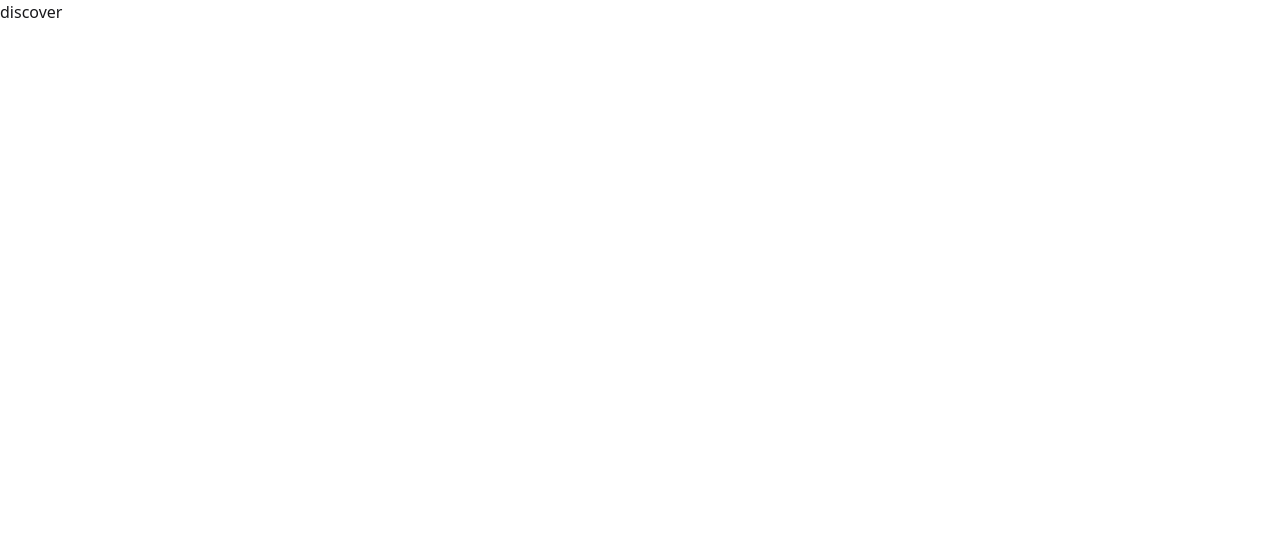
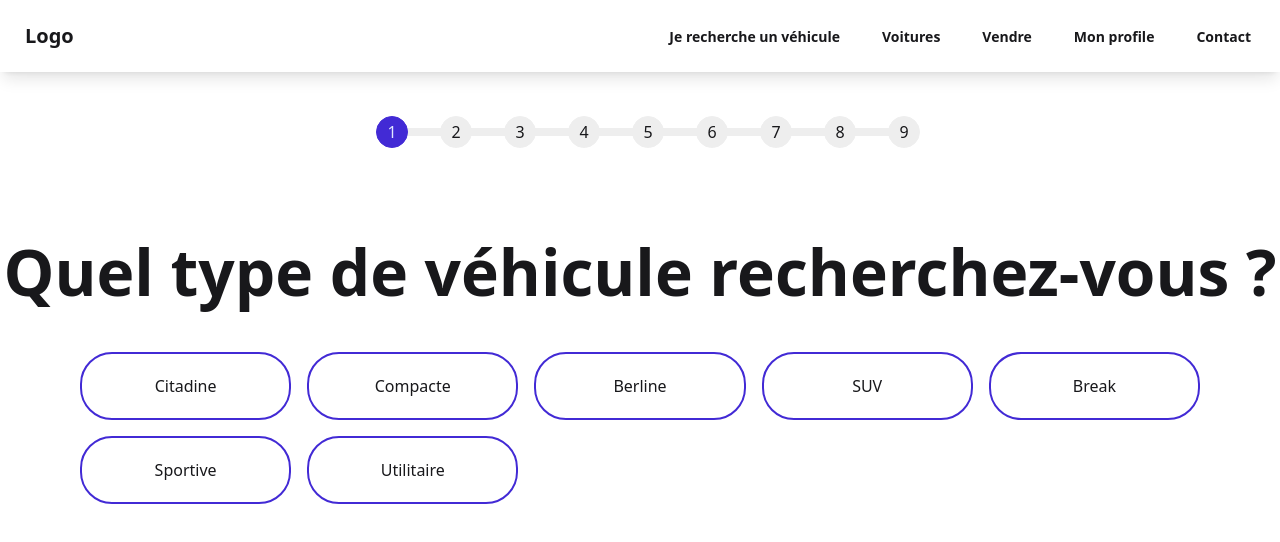
Before and after one commit to Anothays/UIUX_TP, a React (Vite) app in the folder front/: page /discover in a window 1280 px wide. Shown: the top 542 px of the page. Built offline with nearby package versions, Linux system fonts and the light colour scheme.

Commit message:
WIP: tunnel

```diff
--- a/front/src/components/Header/Header.tsx
+++ b/front/src/components/Header/Header.tsx
@@ -2,7 +2,7 @@ import { Link } from "react-router";
 
 function Header() {
   return (
-    <div className="navbar navbar-center bg-base-100 shadow-lg">
+    <div className="navbar navbar-center bg-base-100 shadow-lg ">
       <div className="flex-1">
         <Link to="/" className="btn btn-ghost text-xl">
           Logo
--- a/front/src/components/Hero/Hero.tsx
+++ b/front/src/components/Hero/Hero.tsx
@@ -17,10 +17,18 @@ export default function Hero() {
       <div className="hero-overlay"></div>
       <div className="hero-content text-neutral-content text-center">
         <div className="max-w-max">
-          <h1 className="mb-5 text-5xl font-bold">Trouvez la voiture qui vous correspond</h1>
-          <p className="mb-5">La liberté commence au moment où vous tournez la clé</p>
-          <button className="btn btn-primary rounded-4xl " onClick={handleClick}>
-            C'est parti
+          <h1 className="mb-5 text-6xl font-bold">
+            Trouvez la voiture{" "}
+            <span className="text-rotate">
+              <span>
+                <span className="bg-teal-600"> qui vous correspond</span>
+                <span className="bg-teal-600"> que vous aimez</span>
+              </span>
+            </span>
+          </h1>
+          <p className="mb-5 text-3xl">La liberté commence au moment où vous tournez la clé</p>
+          <button className="btn btn-primary rounded-4xl border-2 border-b-2 p-6" onClick={handleClick}>
+            C'est parti !
           </button>
         </div>
       </div>
--- /dev/null
+++ b/front/src/components/UI/Stepper/Stepper.module.css
@@ -0,0 +1,7 @@
+.step::before {
+  transition: all 500ms ease;
+}
+
+.step::after {
+  transition: all 500ms ease;
+}
--- /dev/null
+++ b/front/src/components/UI/Stepper/Stepper.tsx
@@ -0,0 +1,33 @@
+import styles from "./Stepper.module.css";
+
+export default function Stepper({
+  step,
+  setStep,
+}: {
+  step: number;
+  setStep: React.Dispatch<React.SetStateAction<number>>;
+}) {
+  const goNext = () => {
+    setStep(step - 1);
+  };
+
+  const goPrevious = () => {
+    setStep(step + 1);
+  };
+
+  return (
+    <div className="flex flex-col">
+      <ul className="steps lg:steps-horizontal self-center w-1/2 p-10">
+        {Array.from({ length: 9 }).map((_, i) => (
+          <li key={i} className={`step ${i <= step ? "step-primary" : null} ${styles.step}`}></li>
+        ))}
+      </ul>
+      {/* <button className="btn" disabled={step === 0} onClick={goNext}>
+        Précedent
+      </button>
+      <button className="btn" disabled={step === 5} onClick={goPrevious}>
+        Suivant
+      </button> */}
+    </div>
+  );
+}
--- /dev/null
+++ b/front/src/components/pages/DiscoverPage/AnswerButton.tsx
@@ -0,0 +1,21 @@
+type AnswerCardProps = {
+  label: string;
+  onClick?: (e) => void;
+};
+
+export default function AnswerButton({ label, onClick }: AnswerCardProps) {
+  return (
+    <button
+      onClick={onClick}
+      value={label}
+      className={`
+        p-5 px-10 border-2
+        rounded-4xl
+        hover:bg-primary
+        border-primary
+      `}
+    >
+      {label}
+    </button>
+  );
+}
--- /dev/null
+++ b/front/src/components/pages/DiscoverPage/DiscoverPage.module.css
@@ -0,0 +1,24 @@
+@keyframes fadeInUp {
+  from {
+    opacity: 0;
+    transform: translateY(50px);
+  }
+  to {
+    opacity: 1;
+    transform: translateY(0);
+  }
+}
+
+.title {
+  animation: fadeInUp 1s cubic-bezier(0, 0.55, 0.45, 1);
+  font-size: 4rem;
+  font-weight: 700;
+  text-align: center;
+  margin-top: 2rem;
+  margin-bottom: 2rem;
+  text-align: center;
+}
+
+.step {
+  animation: fadeInUp 1s cubic-bezier(0, 0.55, 0.45, 1);
+}
--- /dev/null
+++ b/front/src/components/pages/DiscoverPage/DiscoverPage.tsx
@@ -0,0 +1,147 @@
+import Header from "@/components/Header/Header";
+import Loader from "@/components/UI/Loader";
+import Stepper from "@/components/UI/Stepper/Stepper";
+import { useState } from "react";
+import AnswerButton from "./AnswerButton";
+import styles from "./DiscoverPage.module.css";
+
+export interface OutletContextType {
+  step: number;
+  setStep: React.Dispatch<React.SetStateAction<number>>;
+}
+
+export default function DiscoverPage() {
+  const [step, setStep] = useState(0);
+
+  // Type de voiture
+  // Marque
+  // Automatique ou manuelle ?
+  // Budget
+  // occasion
+  const handleClick = (e: React.MouseEvent<HTMLButtonElement, MouseEvent>) => {
+    console.log(e.currentTarget.value);
+    goNext();
+  };
+
+  const goNext = () => {
+    setStep(step + 1);
+  };
+
+  return (
+    <div className="w-full h-full">
+      <Header />
+      <Stepper step={step} setStep={setStep} />
+      <div className={`w-full ${styles.step} ${step === 0 ? "visible" : "hidden"}`}>
+        <h2 className={`${styles.title}`}>Quel type de véhicule recherchez-vous ?</h2>
+        <div className="px-20 grid grid-cols-1 sm:grid-cols-3 md:grid-cols-4 lg:grid-cols-5 gap-4">
+          <AnswerButton onClick={handleClick} label="Citadine" />
+          <AnswerButton onClick={handleClick} label="Compacte" />
+          <AnswerButton onClick={handleClick} label="Berline" />
+          <AnswerButton onClick={handleClick} label="SUV" />
+          <AnswerButton onClick={handleClick} label="Break" />
+          <AnswerButton onClick={handleClick} label="Sportive" />
+          <AnswerButton onClick={(e) => handleClick(e)} label="Utilitaire" />
+        </div>
+      </div>
+      <div
+        className={` w-full flex flex-col text-center items-center justify-center ${styles.step} ${
+          step === 1 ? "visible" : "hidden"
+        }`}
+      >
+        <h2 className={`${styles.title}`}>Souhaitez-vous un véhicule neuf ou d'occasion ?</h2>
+        <div className="px-20 grid grid-cols-3 gap-4">
+          <AnswerButton onClick={handleClick} label="Neuf" />
+          <AnswerButton onClick={handleClick} label="Occasion" />
+          <AnswerButton onClick={handleClick} label="Les deux" />
+        </div>
+      </div>
+      <div
+        className={` w-full flex flex-col text-center items-center justify-center ${styles.step} ${
+          step === 2 ? "visible" : "hidden"
+        }`}
+      >
+        <h2 className={`${styles.title}`}>Quel est votre budget ?</h2>
+        <div className="px-20 grid grid-cols-3 gap-4">
+          <AnswerButton onClick={handleClick} label="Moins de 10 000 €" />
+          <AnswerButton onClick={handleClick} label="10 000 - 20 000 €" />
+          <AnswerButton onClick={handleClick} label="20 000 - 30 000 €" />
+          <AnswerButton onClick={handleClick} label="30 000 - 50 000 €" />
+          <AnswerButton onClick={handleClick} label="Plus de 50 000 €" />
+        </div>
+      </div>
+      <div
+        className={` w-full flex flex-col text-center items-center justify-center ${styles.step} ${
+          step === 3 ? "visible" : "hidden"
+        }`}
+      >
+        <h2 className={`${styles.title}`}>Quel type de carburant préférez-vous ?</h2>
+        <div className="px-20 grid grid-cols-3 gap-4">
+          <AnswerButton onClick={handleClick} label="Essence" />
+          <AnswerButton onClick={handleClick} label="Diesel" />
+          <AnswerButton onClick={handleClick} label="Électrique" />
+          <AnswerButton onClick={handleClick} label="Hybride" />
+          <AnswerButton onClick={handleClick} label="Peu importe" />
+        </div>
+      </div>
+      <div
+        className={` w-full flex flex-col text-center items-center justify-center ${styles.step} ${
+          step === 4 ? "visible" : "hidden"
+        }`}
+      >
+        <h2 className={`${styles.title}`}>Préférez-vous une boîte manuelle ou automatique ?</h2>
+        <div className="px-20 grid grid-cols-3 gap-4">
+          <AnswerButton onClick={handleClick} label="Manuelle" />
+          <AnswerButton onClick={handleClick} label="Automatique" />
+          <AnswerButton onClick={handleClick} label="Peu importe" />
+        </div>
+      </div>
+      <div
+        className={` w-full flex flex-col text-center items-center justify-center ${styles.step} ${
+          step === 5 ? "visible" : "hidden"
+        }`}
+      >
+        <h2 className={`${styles.title}`}>De combien de places avez-vous besoin ?</h2>
+        <div className="px-20 grid grid-cols-3 gap-4">
+          <AnswerButton onClick={handleClick} label="2" />
+          <AnswerButton onClick={handleClick} label="4" />
+          <AnswerButton onClick={handleClick} label="5" />
+          <AnswerButton onClick={handleClick} label="7" />
+        </div>
+      </div>
+      <div
+        className={` w-full flex flex-col text-center items-center justify-center ${styles.step} ${
+          step === 6 ? "visible" : "hidden"
+        }`}
+      >
+        <h2 className={`${styles.title}`}>Préférez-vous 3 ou 5 portes ?</h2>
+        <div className="px-20 grid grid-cols-3 gap-4">
+          <AnswerButton onClick={handleClick} label="3" />
+          <AnswerButton onClick={handleClick} label="5" />
+          <AnswerButton onClick={handleClick} label="Peu importe" />
+        </div>
+      </div>
+      <div
+        className={` w-full flex flex-col text-center items-center justify-center ${styles.step} ${
+          step === 7 ? "visible" : "hidden"
+        }`}
+      >
+        <h2 className={`${styles.title}`}>Recherchez-vous une certaine marque ?</h2>
+        <div className="px-20 grid grid-cols-3 gap-4">
+          <AnswerButton onClick={handleClick} label="Peugeot" />
+          <AnswerButton onClick={handleClick} label="Renault" />
+          <AnswerButton onClick={handleClick} label="Peu importe" />
+        </div>
+      </div>
+      <div
+        className={` w-full flex flex-col text-center items-center justify-center ${styles.step} ${
+          step === 8 ? "visible" : "hidden"
+        }`}
+      >
+        <h2 className={`${styles.title}`}>Nous recherchons votre véhicule...</h2>
+        <div className="px-20 grid grid-cols-3 gap-4">
+          <Loader />
+        </div>
+      </div>
+    </div>
+  );
+}
```
Also changed, not shown: front/src/routes/routes.tsx (+6 -5 lines).
